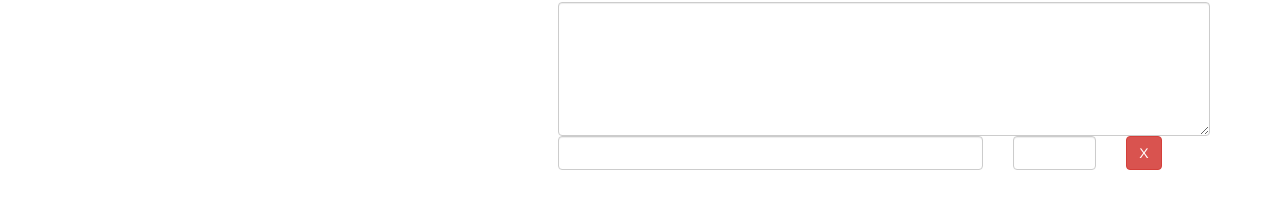
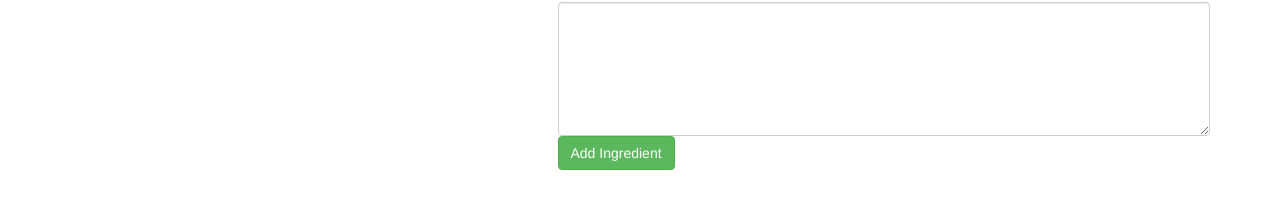
Before and after one commit to coredelle/angularUdemy, an Angular app: page /recipes/new in a window 1280 px wide. Shown: the part 248-456 px from the top of the page. Built offline with nearby package versions, Linux system fonts and the light colour scheme.

Commit message:
populate edit fields and create new form group on click. know this

```diff
--- a/src/app/recipes/recipe-edit/recipe-edit.component.html
+++ b/src/app/recipes/recipe-edit/recipe-edit.component.html
@@ -41,16 +41,30 @@
         </div>
       </div>
       <div class="row">
-        <div class="col-xs-12">
-          <div class="row">
+        <div class="col-xs-12" formArrayName="ingredients">
+          <div class="row"
+               *ngFor="let ingredientCtrl of controls; let i = index"
+               [formGroupName]="i">
             <div class="col-xs-8">
-              <input type="text" class="form-control">
+              <input type="text"
+                     class="form-control"
+                     formControlName="name">
             </div>
             <div class="col-xs-2">
-              <input type="number" class="form-control">
+              <input type="number"
+                     class="form-control"
+                     formControlName="amount">
             </div>
             <div class="col-xs-2">
-              <button class="btn btn-danger">X</button>
+              <button class="btn btn-danger"
+                      type="button">X</button>
+            </div>
+          </div>
+          <div class="row">
+            <div class="col-xs-12">
+              <button class="btn btn-success"
+                      type="button"
+                      (click)="onAddIngredient()">Add Ingredient</button>
             </div>
           </div>
         </div>
--- a/src/app/recipes/recipe-edit/recipe-edit.component.ts
+++ b/src/app/recipes/recipe-edit/recipe-edit.component.ts
@@ -1,7 +1,8 @@
 import { Component, OnInit } from '@angular/core';
 import {ActivatedRoute} from '@angular/router';
-import {FormControl, FormGroup} from '@angular/forms';
+import {FormArray, FormControl, FormGroup} from '@angular/forms';
 import {RecipeService} from '../recipe.service';
+import {IngredientModel} from '../../../models/ingredient.model';
 
 @Component({
   selector: 'app-recipe-edit',
@@ -20,29 +21,54 @@
       (params) => {
         this.id = +params.id;
         this.editMode = params.id != null;
+        this.initForm();
       });
-    this.initForm();
   }
 
   private initForm() {
     let recipeName = '';
     let recipeImagePath = '';
     let recipeDescription = '';
+    const recipeIngredients = new FormArray([]);
 
     if (this.editMode) {
       const recipe = this.recipeService.getRecipe(this.id);
       recipeName = recipe.name;
       recipeImagePath = recipe.imagePath;
       recipeDescription = recipe.description;
+      if (recipe.ingredients) {
+        for (const ingredient of recipe.ingredients) {
+          recipeIngredients.push(
+            new FormGroup({
+              name: new FormControl(ingredient.name),
+              amount: new FormControl(ingredient.amount)
+            })
+          );
+        }
+      }
     }
     this.recipeForm = new FormGroup({
       name: new FormControl(recipeName),
       imagePath: new FormControl(recipeImagePath),
-      description: new FormControl(recipeDescription)
+      description: new FormControl(recipeDescription),
+      ingredients: recipeIngredients
     });
   }
 
   onSubmit() {
     console.log(this.recipeForm);
   }
+
+  get controls() { // a getter!
+    return (this.recipeForm.get('ingredients') as FormArray).controls;
+  }
+
+  onAddIngredient() {
+    (this.recipeForm.get('ingredients') as FormArray).push(
+      new FormGroup({
+        name: new FormControl(),
+        amount: new FormControl()
+      })
+    );
+  }
 }
```
